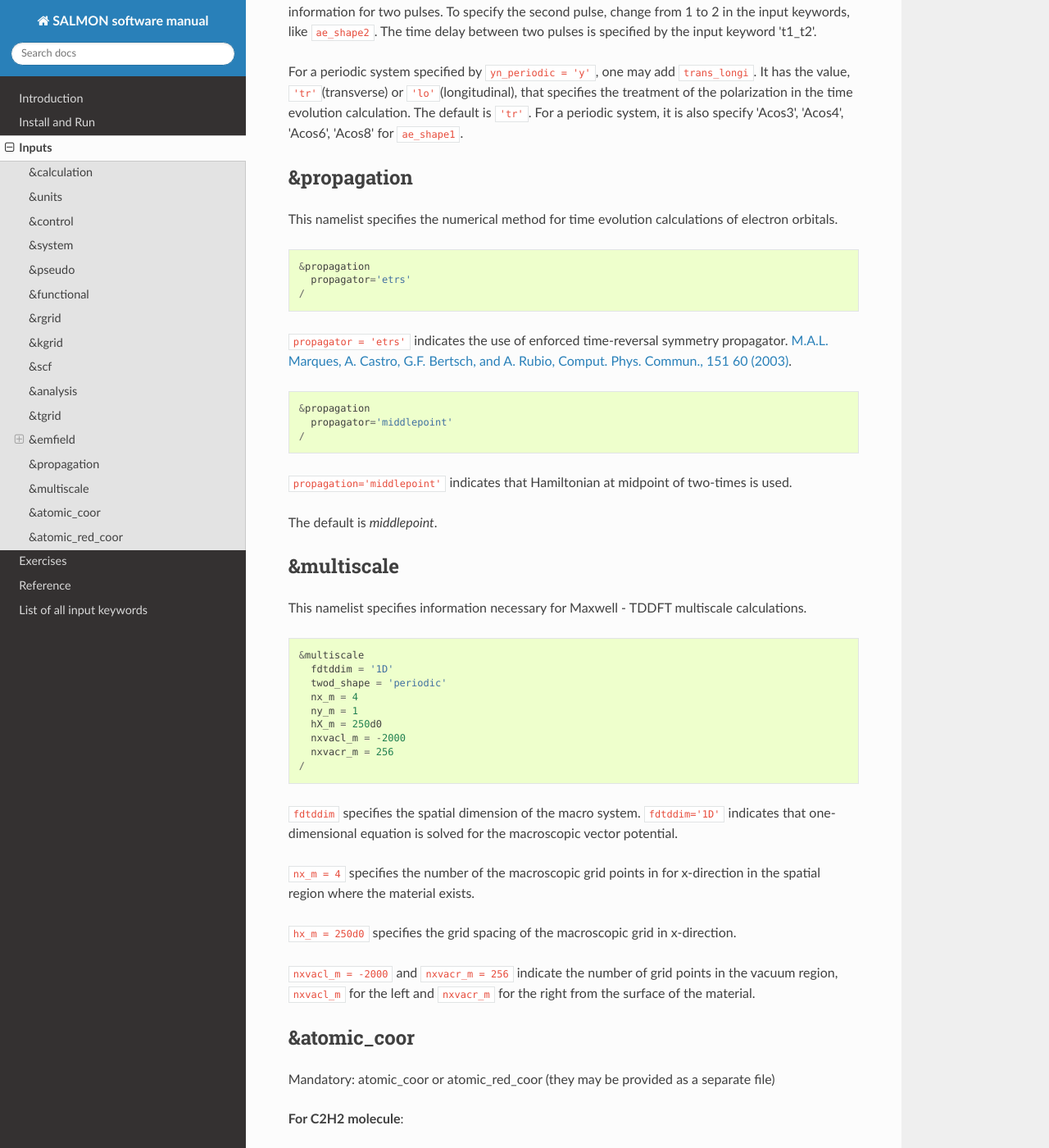
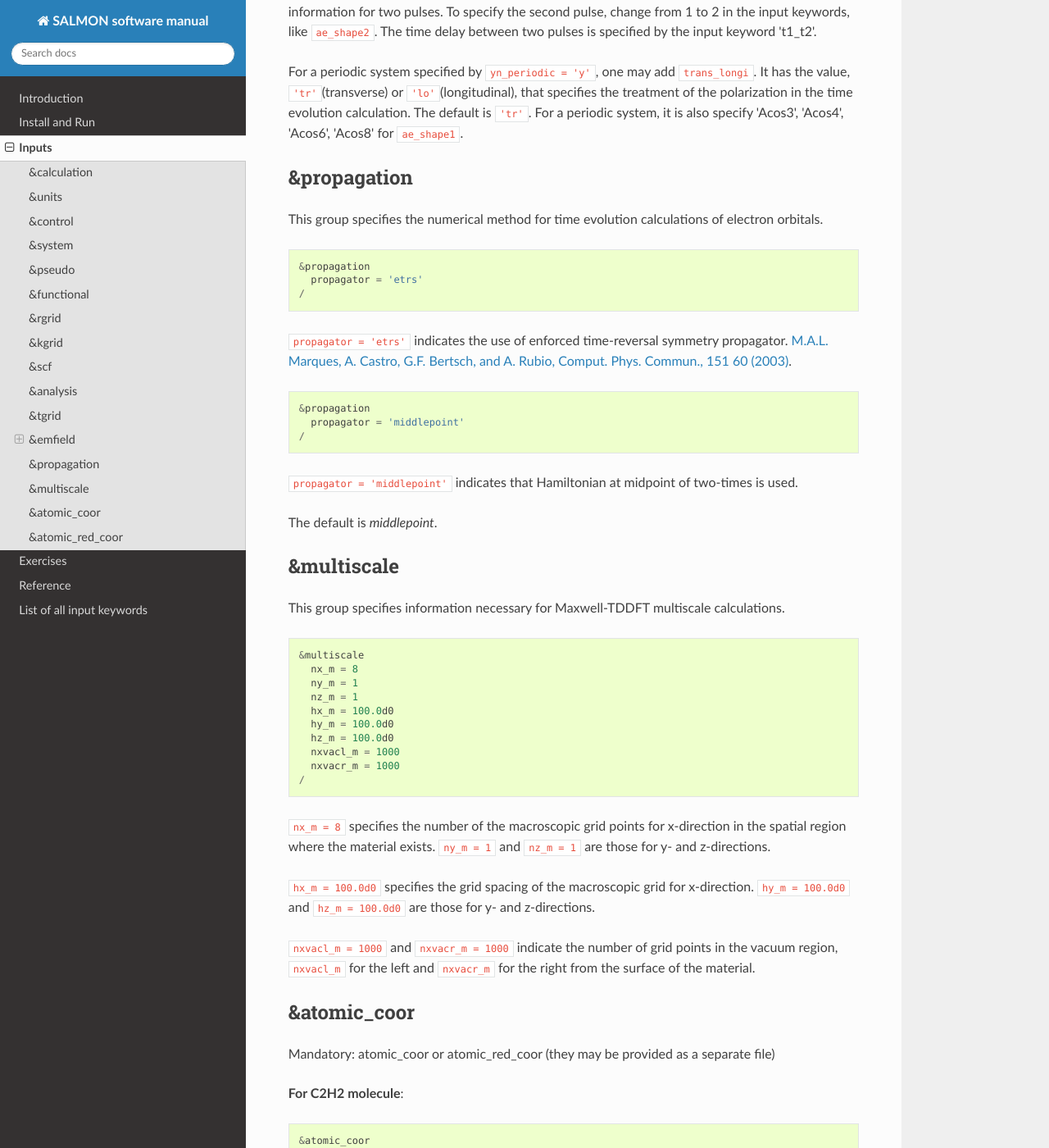
Before and after one commit to SALMON-TDDFT/SALMON-DOCS, a Sphinx documentation site: the page built from source/inputs.rst, in a window 1280 px wide and 1400 px high, scrolled down 8018 px. Shown: the whole window at 82% size. Built offline with Sphinx 7.4.7 and the Read the Docs theme 2.0.0, drawn with Linux system fonts in a browser that asks for light colours; formulas are drawn with MathJax 3.

Commit message:
Update inputs.rst

```diff
--- a/source/inputs.rst
+++ b/source/inputs.rst
@@ -432,28 +432,25 @@ For a periodic system, it is also specify 'Acos3', 'Acos4', 'Acos6', 'Acos8' for
 &propagation
 ------------
 
-This namelist specifies the numerical method for time evolution
-calculations of electron orbitals.
+This group specifies the numerical method for time evolution calculations of electron orbitals.
 
 ::
 
    &propagation
-     propagator='etrs'
+     propagator = 'etrs'
    /
 
-``propagator = 'etrs'`` indicates the use of enforced time-reversal
-symmetry propagator. `M.A.L. Marques, A. Castro, G.F. Bertsch, and A.
-Rubio, Comput. Phys. Commun., 151 60
-(2003) <https://doi.org/10.1016/S0010-4655(02)00686-0>`__.
+``propagator = 'etrs'`` indicates the use of enforced time-reversal symmetry propagator.
+`M.A.L. Marques, A. Castro, G.F. Bertsch, and A. Rubio,
+Comput. Phys. Commun., 151 60 (2003) <https://doi.org/10.1016/S0010-4655(02)00686-0>`__.
 
 ::
 
    &propagation
-     propagator='middlepoint'
+     propagator = 'middlepoint'
    /
 
-``propagation='middlepoint'`` indicates that Hamiltonian at midpoint of
-two-times is used.
+``propagator = 'middlepoint'`` indicates that Hamiltonian at midpoint of two-times is used.
 
 The default is *middlepoint*.
 
@@ -462,34 +459,30 @@ The default is *middlepoint*.
 &multiscale
 -----------
 
-This namelist specifies information necessary for Maxwell - TDDFT
-multiscale calculations.
+This group specifies information necessary for Maxwell-TDDFT multiscale calculations.
 
 ::
 
    &multiscale
-     fdtddim = '1D'
-     twod_shape = 'periodic'
-     nx_m = 4
+     nx_m = 8
      ny_m = 1
-     hX_m = 250d0
-     nxvacl_m = -2000
-     nxvacr_m = 256
+     nz_m = 1
+     hx_m = 100.0d0
+     hy_m = 100.0d0
+     hz_m = 100.0d0
+     nxvacl_m = 1000
+     nxvacr_m = 1000
    /
 
-``fdtddim`` specifies the spatial dimension of the macro system.
-``fdtddim='1D'`` indicates that one-dimensional equation is solved for
-the macroscopic vector potential.
+``nx_m = 8`` specifies the number of the macroscopic grid points for x-direction
+in the spatial region where the material exists.
+``ny_m = 1`` and ``nz_m = 1`` are those for y- and z-directions.
 
-``nx_m = 4`` specifies the number of the macroscopic grid points in for
-x-direction in the spatial region where the material exists.
+``hx_m = 100.0d0`` specifies the grid spacing of the macroscopic grid for x-direction.
+``hy_m = 100.0d0`` and ``hz_m = 100.0d0`` are those for y- and z-directions.
 
-``hx_m = 250d0`` specifies the grid spacing of the macroscopic grid in
-x-direction.
-
-``nxvacl_m = -2000`` and ``nxvacr_m = 256`` indicate the number of grid
-points in the vacuum region, ``nxvacl_m`` for the left and ``nxvacr_m``
-for the right from the surface of the material.
+``nxvacl_m = 1000`` and ``nxvacr_m = 1000`` indicate the number of grid points in the vacuum region,
+``nxvacl_m`` for the left and ``nxvacr_m`` for the right from the surface of the material.
 
 .. _&atomic_coor:
 
```
